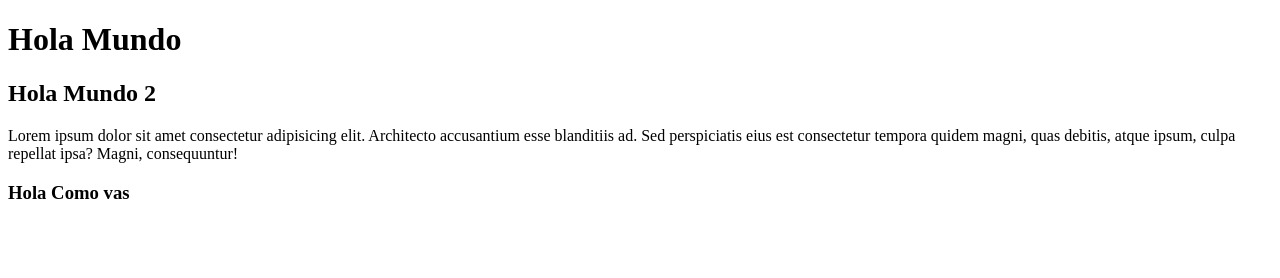
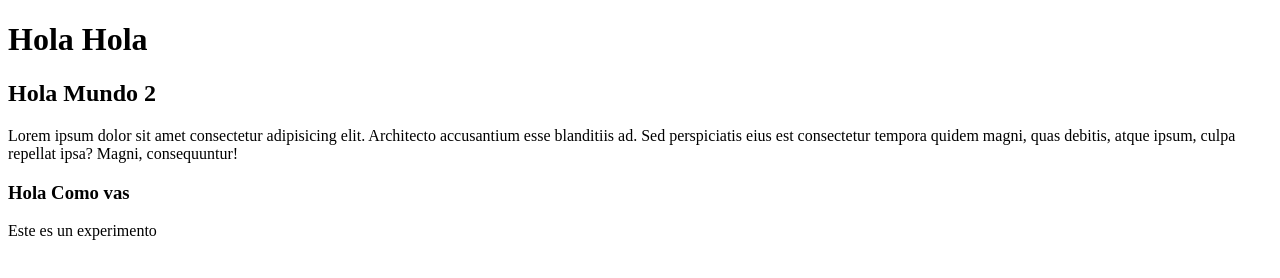
Before and after one commit to FabricioSV17/CursoGit, a plain HTML site: page Index.html in a window 1280 px wide. Drawn offline with Linux system fonts and the light colour scheme.

Commit message:
Agregamos texto de experimento

```diff
--- a/Index.html
+++ b/Index.html
@@ -7,7 +7,7 @@
     <title>Hola Mundo</title>
 </head>
 <body>
-    <h1>Hola Mundo</h1>
+    <h1>Hola Hola</h1>
     <div class="container">
         <h2>Hola Mundo 2</h2>
         <p>
@@ -15,5 +15,8 @@
         </p>
     </div>
     <h3>Hola Como vas</h3>
+    <footer>
+        <p>Este es un experimento</p>
+    </footer>
 </body>
 </html>
```
